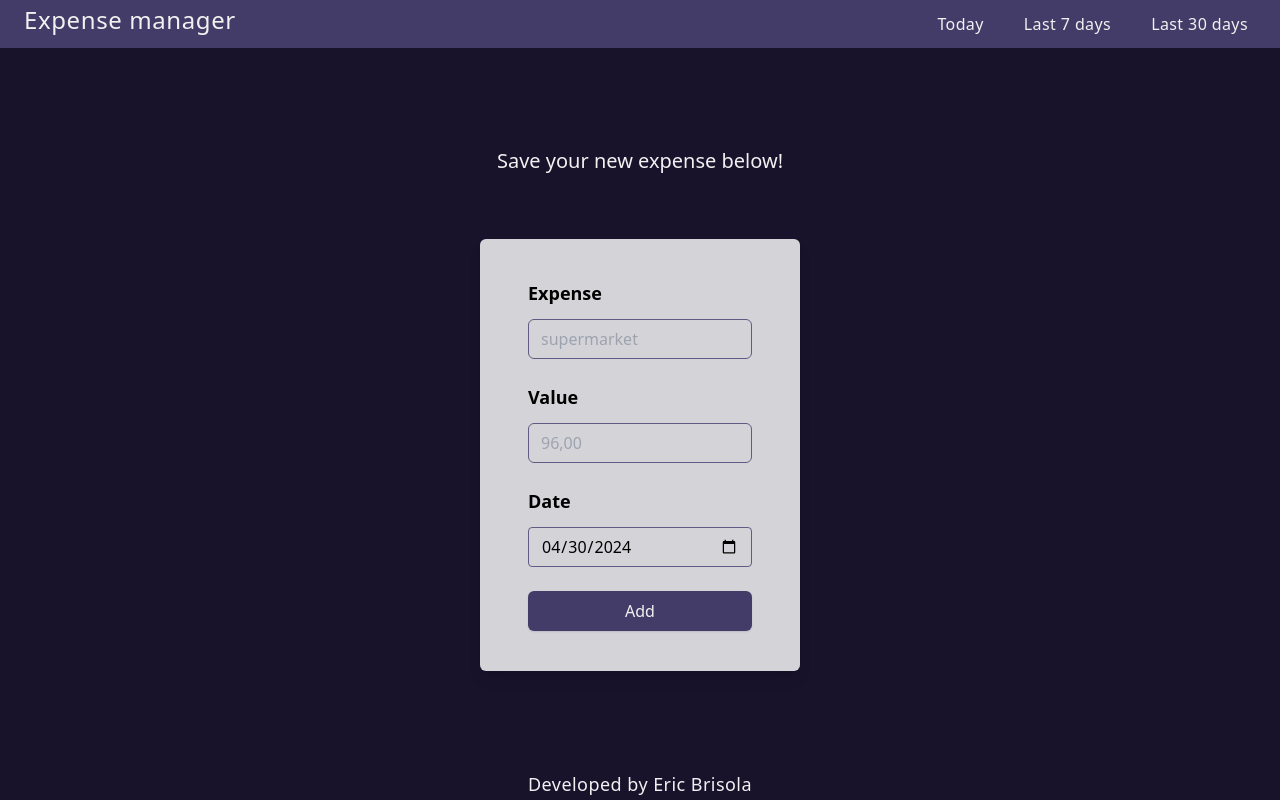
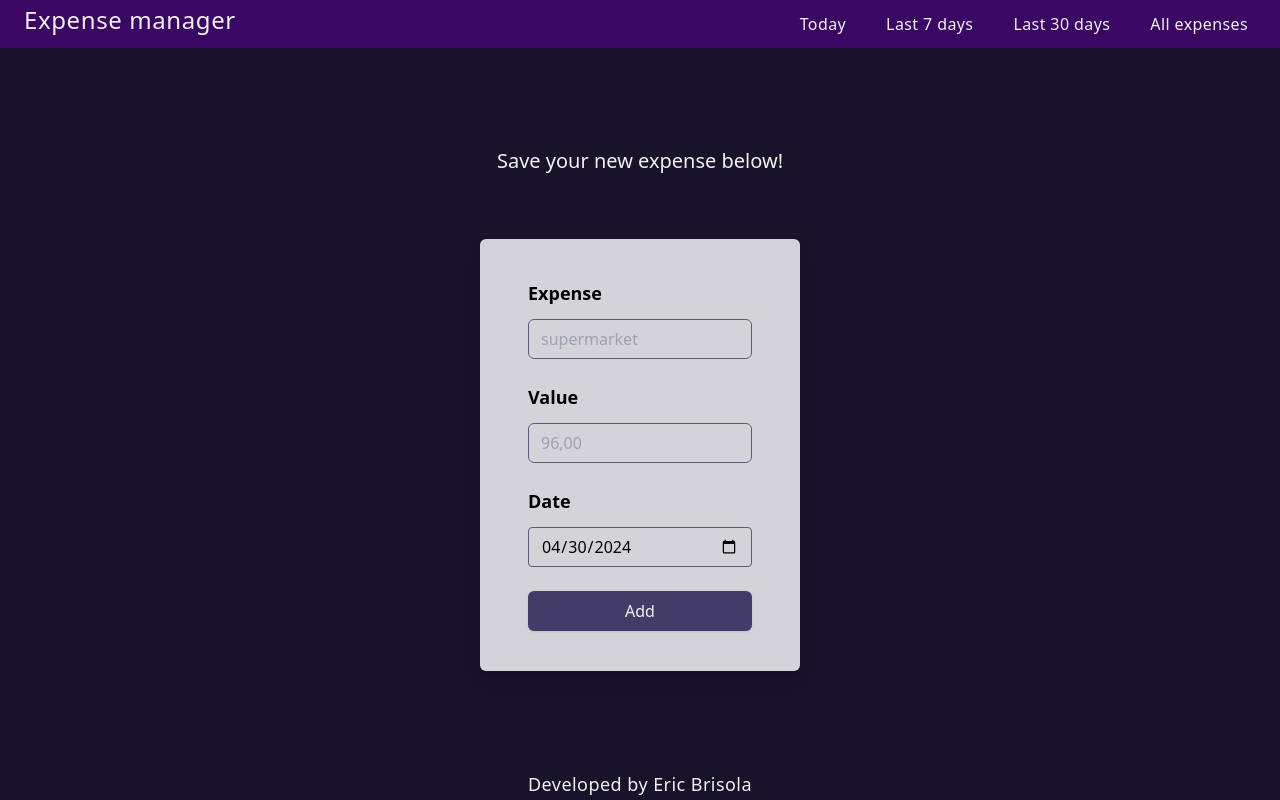
Before and after one commit to EricBrisola/expense-manager, a React (Vite) app: page / in a window 1280 px wide. Built offline with nearby package versions, Linux system fonts and the light colour scheme.

Commit message:
style: changed color pallete and added all expenses nav link

```diff
--- a/src/components/Navbar/index.jsx
+++ b/src/components/Navbar/index.jsx
@@ -2,9 +2,9 @@ import NavbarBtn from "../NavbarBtn";
 
 const Navbar = () => {
   const navButtonStyle =
-    "text-white text-base flex flex-2 items-center tracking-wide hover:bg-purple-100 duration-200 p-2 rounded-md";
+    "text-white text-base flex flex-2 items-center tracking-wide hover:bg-[#260D39] duration-200 p-2 rounded-md";
   return (
-    <nav className="flex w-full bg-purple-200 px-6 py-1">
+    <nav className="flex w-full bg-purple-950 px-6 py-1">
       <NavbarBtn
         textContent={"Expense manager"}
         path={"/"}
@@ -26,6 +26,11 @@ const Navbar = () => {
           path={"last-thirty-days"}
           style={navButtonStyle}
         />
+        <NavbarBtn
+          textContent={"All expenses"}
+          path={"all-expenses"}
+          style={navButtonStyle}
+        />
       </article>
     </nav>
   );
```
